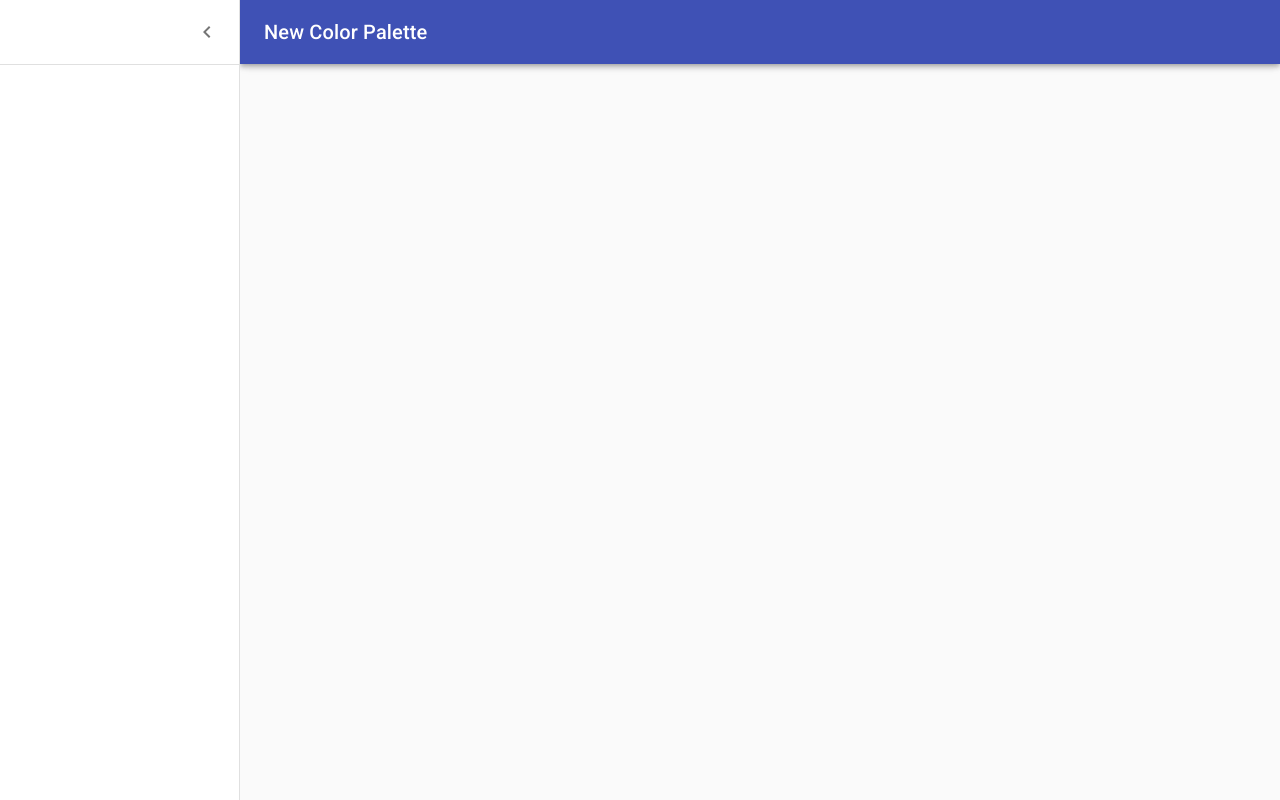
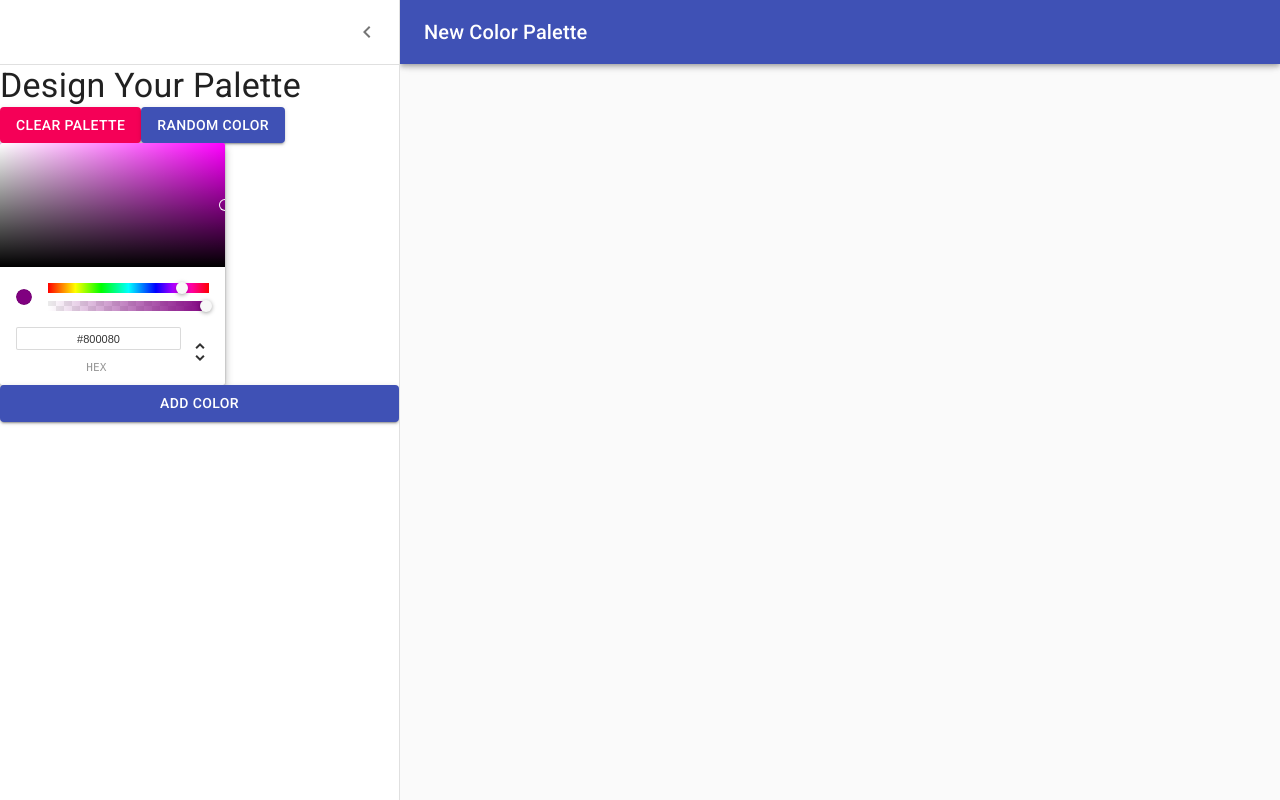
Before and after one commit to BryantVaughn/color-palette, a React (Create React App) app: page /palette/new in a window 1280 px wide. Both pictures are taken after a click on the button "Open drawer". Built offline with nearby package versions, Linux system fonts and the light colour scheme.

Commit message:
Add ChromePicker and Buttons to NewPaletteForm Drawer

```diff
--- a/package.json
+++ b/package.json
@@ -12,6 +12,7 @@
     "chroma-js": "^2.1.0",
     "rc-slider": "^9.2.4",
     "react": "^16.13.1",
+    "react-color": "^2.17.2",
     "react-copy-to-clipboard": "^5.0.2",
     "react-dom": "^16.13.1",
     "react-router-dom": "^5.1.2",
--- a/src/NewPaletteForm.js
+++ b/src/NewPaletteForm.js
@@ -10,9 +10,11 @@
 import IconButton from '@material-ui/core/IconButton';
 import MenuIcon from '@material-ui/icons/Menu';
 import ChevronLeftIcon from '@material-ui/icons/ChevronLeft';
+import { ChromePicker } from 'react-color';
+import Button from '@material-ui/core/Button';
 
 
-const drawerWidth = 240;
+const drawerWidth = 400;
 
 const styles = theme => ({
   root: {
@@ -55,7 +57,7 @@
   },
   content: {
     flexGrow: 1,
-    padding: theme.spacing.unit * 3,
+    padding: theme.spacing(3),
     transition: theme.transitions.create('margin', {
       easing: theme.transitions.easing.sharp,
       duration: theme.transitions.duration.leavingScreen,
@@ -127,6 +129,18 @@
             </IconButton>
           </div>
           <Divider />
+          <Typography variant="h4">
+            Design Your Palette
+          </Typography>
+          <div>
+            <Button variant="contained" color="secondary">Clear Palette</Button>
+            <Button variant="contained" color="primary">Random Color</Button>
+          </div>
+          <ChromePicker
+            color="purple"
+            onChangeComplete={ (newColor) => console.log(newColor) }
+          />
+          <Button variant="contained" color="primary">Add Color</Button>
         </Drawer>
         <main
           className={ classNames(classes.content, {
@@ -134,7 +148,6 @@
           })}
         >
           <div className={ classes.drawerHeader } />
-
         </main>
       </div>
     );
```
Also changed, not shown: 1 other file (tests, documents, lock files or other folders).
